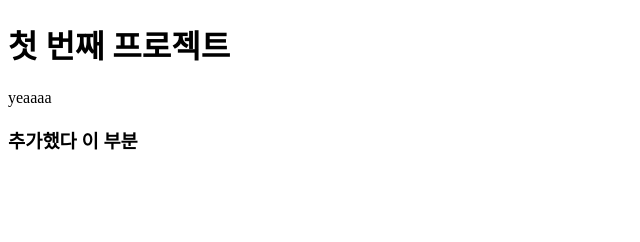
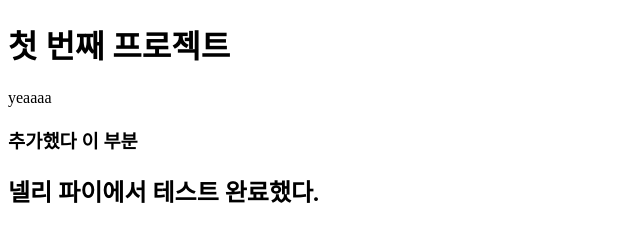
Before and after one commit to KimoonH/hello, a plain HTML site: page index.html in a window 1280 px wide. Shown: the whole page, without its empty margins (0-640 px from the left). Drawn offline with Linux system fonts and the light colour scheme.

Commit message:
add new sentence

```diff
--- a/index.html
+++ b/index.html
@@ -12,6 +12,7 @@
     <h1>첫 번째 프로젝트</h1>
     <p>yeaaaa</p>
     <h3>추가했다 이 부분</h3>
+    <h2>넬리 파이에서 테스트 완료했다.</h2>
 </body>
 
 </html>
```
